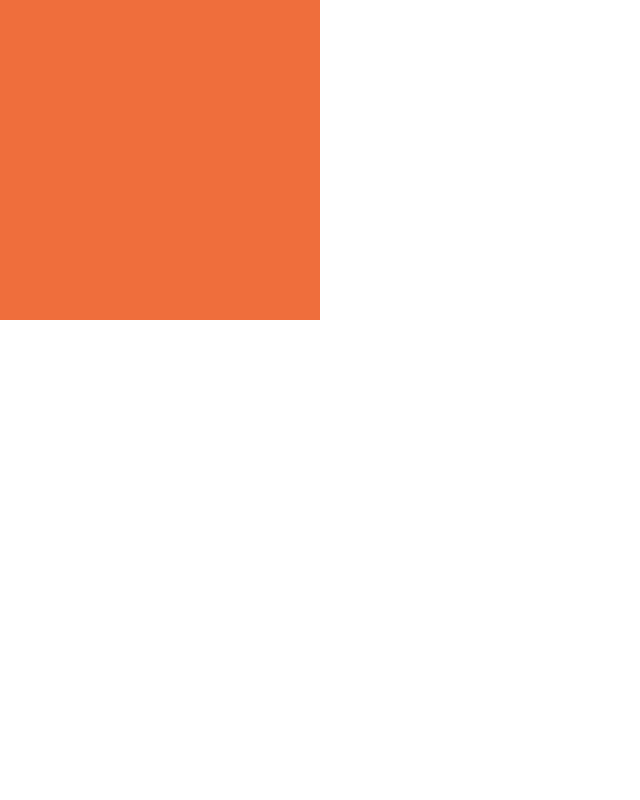
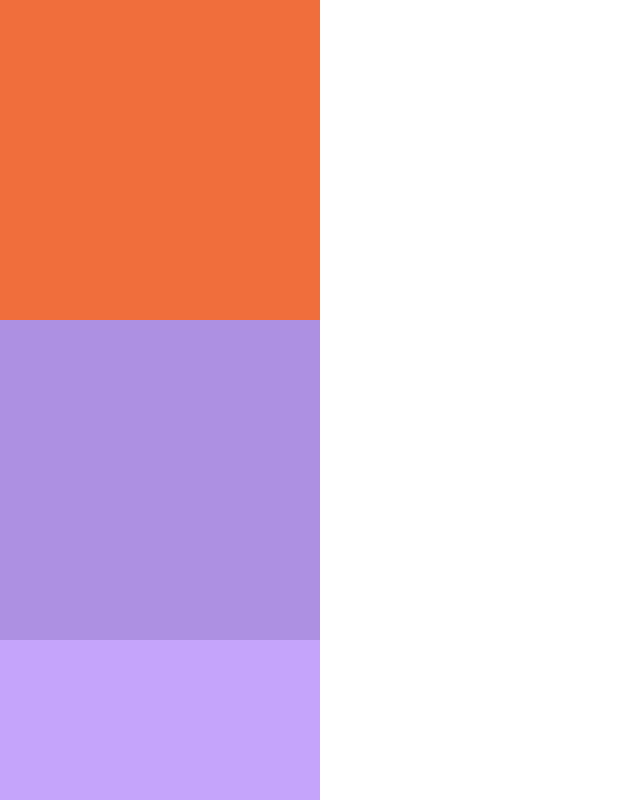
Before and after one commit to lowtrey/color-boxes-two, a React (Create React App) app: page / in a window 1280 px wide. Shown: the top 800 px of the page, without its empty margins (0-640 px from the left). Built offline with nearby package versions, Linux system fonts and the light colour scheme.

Commit message:
Add function to map boxes array

```diff
--- a/src/App.js
+++ b/src/App.js
@@ -1,11 +1,11 @@
 import React from 'react';
-import Box from './Box';
+import BoxContainer from './BoxContainer';
 import './App.css';
 
 function App() {
   return (
     <div className="App">
-      <Box />
+      <BoxContainer />
     </div>
   );
 }
--- /dev/null
+++ b/src/BoxContainer.js
@@ -0,0 +1,22 @@
+import React from 'react';
+import Box from './Box';
+
+class BoxContainer extends React.Component {
+    constructor(props) {
+        super(props);
+        this.state = {
+            numBoxes: 18
+        };
+    }
+
+    render() {
+        const boxes = Array.from({length: this.state.numBoxes}).map(() => <Box />);
+        return(
+            <div className='BoxContainer'>
+                {boxes}
+            </div>
+        )
+    }
+}
+
+export default BoxContainer;
```
